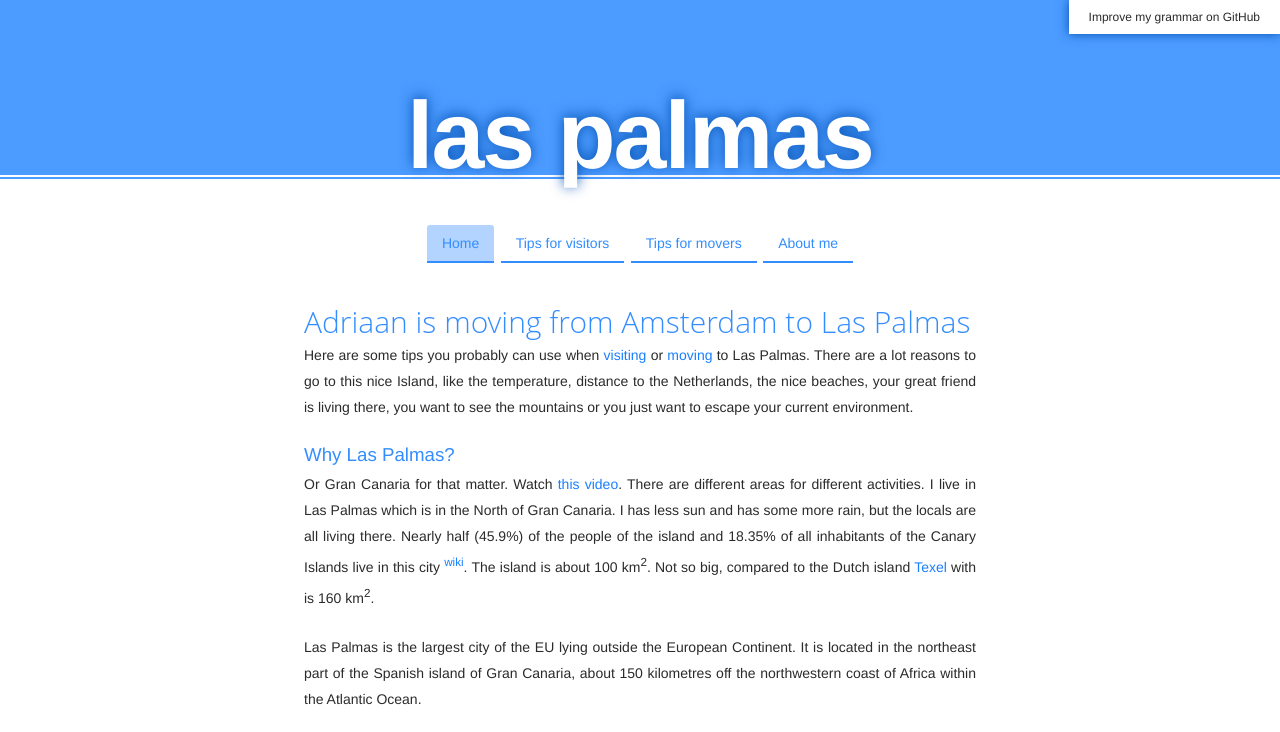
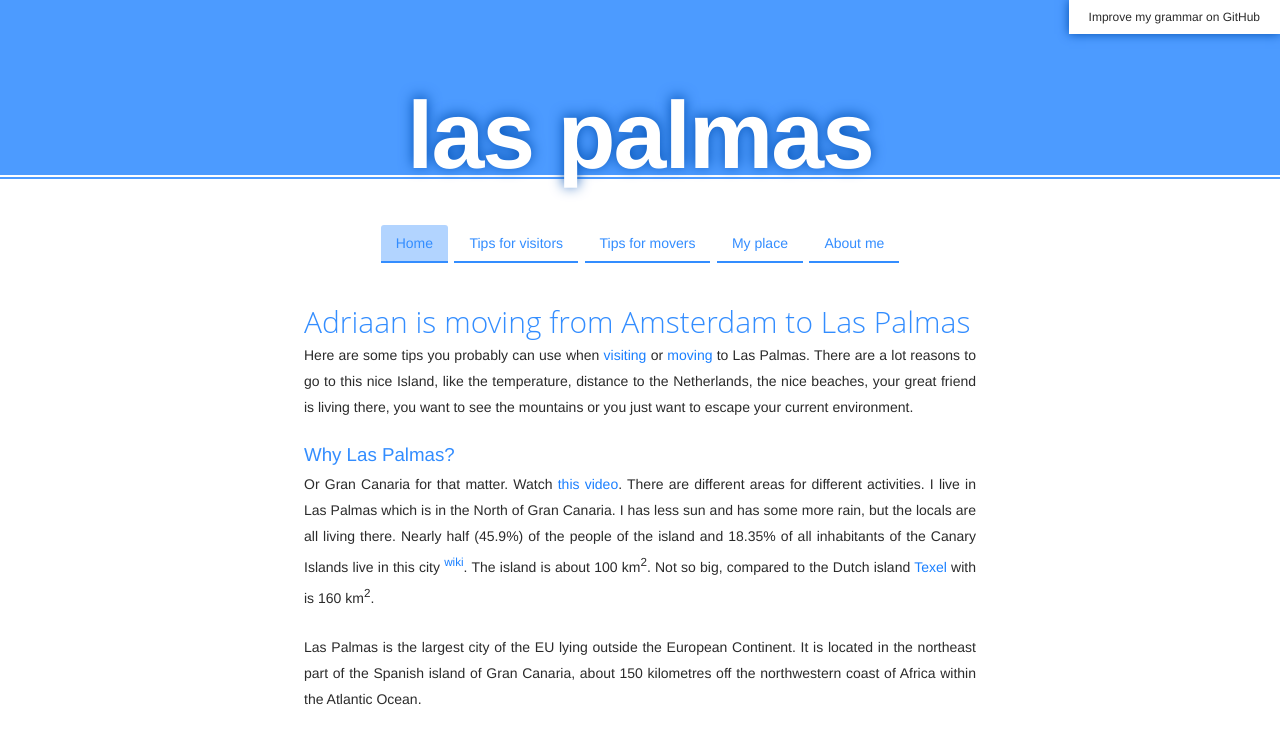
Before and after one commit to adriaandotcom/laspalmas.adriaan.io, a Jekyll site: the page built from index.md, in a window 1280 px wide and 900 px high, cut to the strip 0-732 px from the top of the window. Built offline with Jekyll 4.4.1, drawn with Linux system fonts in a browser that asks for light colours.

Commit message:
Update base.html

```diff
--- a/_layouts/base.html
+++ b/_layouts/base.html
@@ -26,6 +26,9 @@
             </li>
             <li {% if page.name == 'movers.md' %}class="active"{% endif %}>
               <a href="/movers">Tips for movers</a>
+            </li>
+            <li {% if page.name == 'my-place.md' %}class="active"{% endif %}>
+              <a href="/my-place">My place</a>
             </li>
             <li {% if page.name == 'about.md' %}class="active"{% endif %}>
               <a href="/about">About me</a>
```
